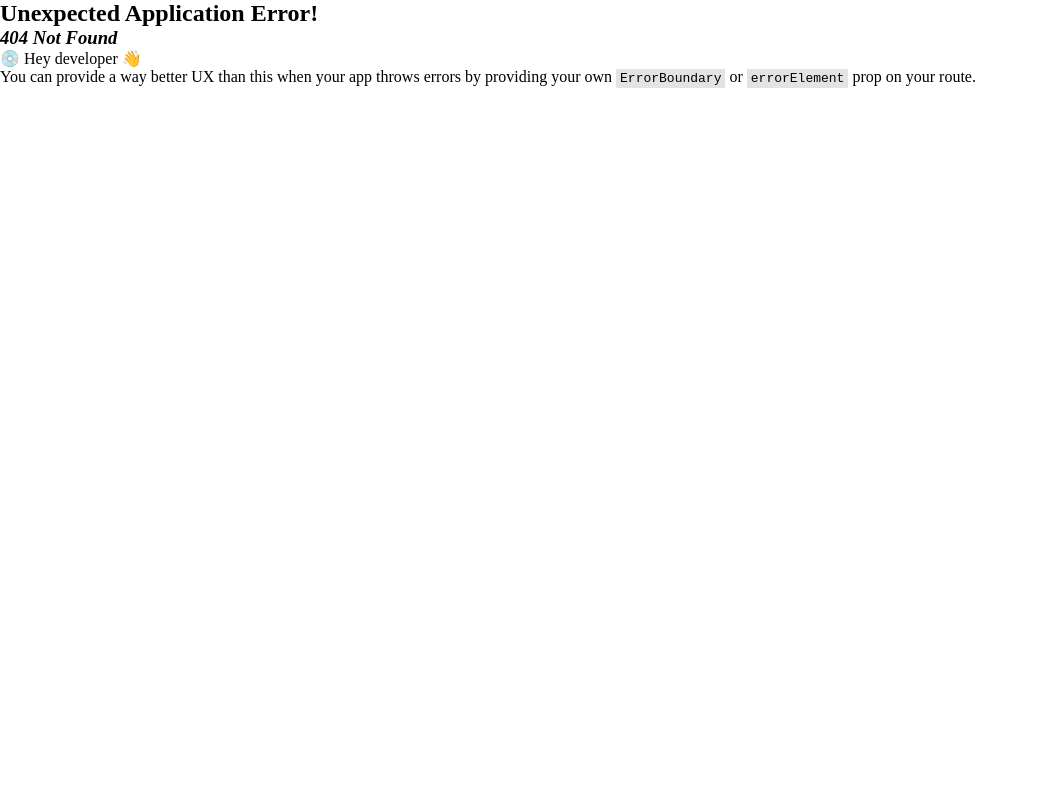
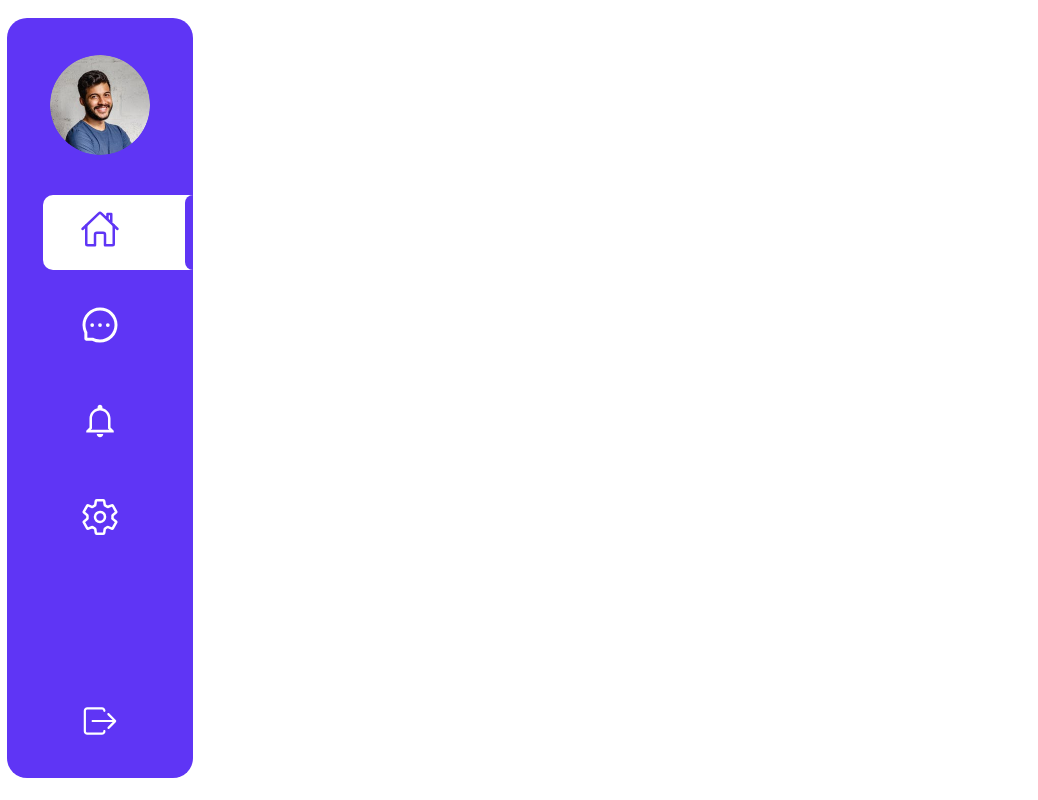
Before and after one commit to sajibkhandev/SkyNet_chattingApp, a React (Vite) app: page /pages in a window 1280 px wide. Before the commit this address had no page. Shown: the whole page, without its empty margins (0-1038 px from the left). Built offline with nearby package versions, Linux system fonts and the light colour scheme.

Commit message:
sideber done

```diff
--- a/src/App.jsx
+++ b/src/App.jsx
@@ -12,6 +12,10 @@ import {
   RouterProvider
 } from "react-router-dom";
 import HomePage from './pages/HomePage';
+import RootLayouts from './components/RootLayouts';
+import Message from './pages/Message';
+import Notification from './pages/Notification';
+import Settiing from './pages/Settiing';
 
 const router = createBrowserRouter(
   createRoutesFromElements(
@@ -25,8 +29,24 @@ const router = createBrowserRouter(
       element={<Login />}>
     </Route>
     <Route
-      path="/home"
-      element={<HomePage />}>
+      path="/pages"
+      element={<RootLayouts />}>
+        <Route
+        path="home"
+        element={<HomePage />}>
+        </Route>
+        <Route
+        path="message"
+        element={<Message />}>
+        </Route>
+        <Route
+        path="notification"
+        element={<Notification />}>
+        </Route>
+        <Route
+        path="setting"
+        element={<Settiing />}>
+        </Route>
     </Route>
    </>
   )
--- /dev/null
+++ b/src/components/RootLayouts.jsx
@@ -0,0 +1,22 @@
+import React from 'react'
+import { Outlet } from 'react-router-dom'
+import Grid from '@mui/material/Grid';
+import Sideber from './Sideber';
+
+const RootLayouts = () => {
+  return (
+    <>
+      <Grid container spacing={2}>
+        <Grid item xs={2}>
+          <Sideber/>
+        </Grid>
+        <Grid item xs={10}>
+          <Outlet/>
+        </Grid>
+
+      </Grid>
+    </>
+  )
+}
+
+export default RootLayouts
--- /dev/null
+++ b/src/components/Sideber.jsx
@@ -0,0 +1,59 @@
+import React, { useEffect } from 'react'
+import profile from '../assets/profile.png'
+import { IoHomeOutline } from "react-icons/io5";
+import { AiOutlineMessage } from "react-icons/ai";
+import { IoMdNotificationsOutline } from "react-icons/io";
+import { IoSettingsOutline } from "react-icons/io5";
+import { IoIosLogOut } from "react-icons/io";
+
+import { getAuth, signOut } from "firebase/auth";
+import { Link, useNavigate } from 'react-router-dom';
+import { useDispatch, useSelector } from 'react-redux';
+import { loginData } from '../slices/userSlice';
+
+const Sideber = () => {
+    const auth = getAuth();
+    let navigate=useNavigate()
+    let dispatch=useDispatch()
+    let data=useSelector((state)=>(state.sajib.value))
+
+    let handleLogOut=()=>{
+        signOut(auth).then(() => {
+          navigate('/login')
+          dispatch(loginData(null))
+          localStorage.removeItem("user")
+          // Sign-out successful.
+        })
+      }
+    //   useEffect(()=>{
+    //     if(data==null){
+    //       navigate("/login")
+    //     }
+    //   },[])
+
+  return (
+    <div className='sideber'>
+        <div>
+        <img src={profile} alt="" className='mainProfile'/>
+        <div className='sideIcon'>
+            <Link to='/pages/home' className='active'>
+            <IoHomeOutline  className='commonIcon'/>
+            </Link>
+            <Link to='/pages/message'>
+            <AiOutlineMessage  className='commonIcon'/>
+            </Link>
+            <Link to='/pages/notification'>
+            <IoMdNotificationsOutline  className='commonIcon'/>
+            </Link>
+            <Link to='/pages/setting'>
+            <IoSettingsOutline  className='commonIcon'/>
+            </Link>
+        </div>
+        </div>
+        <IoIosLogOut onClick={handleLogOut}  className='logoutIcon'/>
+
+    </div>
+  )
+}
+
+export default Sideber
--- a/src/index.css
+++ b/src/index.css
@@ -160,7 +160,38 @@ Login Page start
 
 
 }
+.forgetPassword{
+    margin-left: 86px;
+    margin-bottom: 20px;
+    font-family: 'Nunito', sans-serif;
+    font-size: 18px;
+    font-weight: 400;
+    color: #11175D;
+    cursor: pointer;
+}
+.recoverpassword{
+    width: 200px;
+    padding: 12px 20px !important;
+    margin: 0px auto !important;
+    cursor: pointer !important;
+    display: flex !important;
+}
+.recover{
+    margin: 0px auto !important;
+    display: flex !important;
+    justify-content: center !important;
+    font-size: 30px !important;
+    font-weight: 500 !important;
+    color: #11175D !important;
 
+}
+.recoverinput{
+    margin: 0px auto !important;
+    display: flex !important;
+    margin-top: 30px !important;
+
+
+}
 /* ====================
 Login Page end
 ============ =========*/
@@ -169,10 +200,71 @@ Login Page end
 Home Page start
 ============ =========*/
 
-.homebox1{
+
+.sideber{
     background: #5F35F5;
-    height: 100vh;
+    height: 95vh;
+    border-radius: 20px;
+    width: 186px;
+    margin: 18px auto;
+    display: flex;
+    justify-content: space-around;
+    align-items: center;
+    flex-direction: column;
+    row-gap: 80px;
 
+}
+.mainProfile{
+    width: 100px;
+    height: 100px;
+    border-radius: 50%;
+}
+.sideIcon{
+    display: flex;
+    justify-content: center;
+    align-items: center;
+    flex-direction: column;
+    row-gap: 46px;
+    font-size: 40px;
+    margin-top: 50px;
+}
+.commonIcon{
+    color: white;
+}
+.logoutIcon{
+    font-size: 40px;
+    color:white ;
+
+}
+.active{
+    position: relative;
+    z-index: 1;
+}
+.active .commonIcon{
+    color: #5F35F5;
+}
+.active:after {
+    width: 150px;
+    height: 75px;
+    background: white;
+    position: absolute;
+    top: -14px;
+    left: -37px;
+    content: "";
+    border-top-left-radius: 10px;
+    border-bottom-left-radius: 10px;
+    z-index: -1;
+}
+.active:before {
+    width: 8px;
+    height: 75px;
+    background: #5F35F5;
+    position: absolute;
+    top: -14px;
+    left: 105px;
+    content: "";
+    border-top-left-radius: 10px;
+    border-bottom-left-radius: 10px;
 }
 /* ====================
 Home Page end
--- a/src/pages/HomePage.jsx
+++ b/src/pages/HomePage.jsx
@@ -1,38 +1,12 @@
 import React, { useEffect } from 'react'
-import Grid from '@mui/material/Grid';
+
 import Button from '@mui/material/Button';
-import { getAuth, signOut } from "firebase/auth";
-import { useNavigate } from 'react-router-dom';
-import { useDispatch, useSelector } from 'react-redux';
-import { allUser } from '../slices/userSlice';
 
 const HomePage = () => {
-  let dispatch=useDispatch()
-  let navigate=useNavigate()
-  let activeUser=useSelector((state)=>state.user.value)
- console.log(activeUser);
-  const auth = getAuth();
-  let handleLogOut=()=>{
-    signOut(auth).then(() => {
-      navigate('/login')
-      dispatch(allUser(null))
-      localStorage.removeItem("user")
 
-
-
-    }).catch((error) => {
-      console.log(error);
-    });
-  }
-  useEffect(()=>{
-    if(activeUser==null){
-      navigate('/login')
-    }
-
-  },[])
   return (
     <>
-      <Button onClick={handleLogOut} variant="contained">Log Out</Button>
+      <Button  variant="contained">Log Out</Button>
     </>
   )
 }
--- a/src/pages/Login.jsx
+++ b/src/pages/Login.jsx
@@ -7,15 +7,19 @@ import Grid from '@mui/material/Grid';
 import TextField from '@mui/material/TextField';
 import { alpha, styled } from '@mui/material/styles';
 import Button from '@mui/material/Button';
+import Box from '@mui/material/Box';
+import Typography from '@mui/material/Typography';
+import Modal from '@mui/material/Modal';
 ;
 import { Link, useNavigate } from 'react-router-dom';
 
-import Alert from '@mui/material/Alert'
+
 import {toast } from 'react-toastify';
 import { Dna } from 'react-loader-spinner'
-import { getAuth, signInWithEmailAndPassword,signInWithPopup, GoogleAuthProvider } from "firebase/auth";
+import { getAuth, signInWithEmailAndPassword,signInWithPopup, GoogleAuthProvider,sendPasswordResetEmail  } from "firebase/auth";
 import { useDispatch, useSelector } from 'react-redux';
-import { allUser } from '../slices/userSlice';
+import { loginData } from '../slices/userSlice';
+
 
 const MyInput = styled(TextField) ({
     width: '70%',
@@ -33,24 +37,45 @@ const MyInput = styled(TextField) ({
     textTransform:"capitalize"
 
   });
+  const style = {
+    position: 'absolute',
+    top: '50%',
+    left: '50%',
+    transform: 'translate(-50%, -50%)',
+    width: 400,
+    bgcolor: 'background.paper',
+    border: '2px solid #000',
+    boxShadow: 24,
+    p: 4,
+  };
 
 
 const Login = () => {
+  const auth = getAuth();
   let dispatch=useDispatch()
-  const auth = getAuth();
-  let activeUser=useSelector((state)=>(state.user.value))
-  console.log(activeUser);
+  let data=useSelector((state)=>(state.sajib.value))
+
 
 
   let navigate =useNavigate()
 
 
   let [loader,setLoader]=useState(false)
+  let [loader2,setLoader2]=useState(false)
 
   let [email,setEmail]=useState("")
   let [password,setPasswrd]=useState("")
   let [emailError,setEmailError]=useState("")
   let [passwordError,setPasswrdError]=useState("")
+  let [recoverEmail,setRecoverEmail]=useState("")
+  let [condition,setCondition]=useState(false)
+
+  const [open, setOpen] = useState(false);
+  const handleOpen = () => {
+    setOpen(true)
+    setCondition(true)
+  };
+  const handleClose = () => setOpen(false);
 
   let pattern=/^[a-zA-Z0-9.!#$%&'*+/=?^_`{|}~-]+@[a-zA-Z0-9-]+(?:\.[a-zA-Z0-9-]+)*$/
    let lowerChar=/^(?=.*[a-z])/
@@ -81,9 +106,10 @@ const Login = () => {
       setPasswrdError("")
       setLoader(true)
       signInWithEmailAndPassword(auth, email, password).then((userCredential) => {
-        console.log(userCredential);
-        dispatch(allUser(userCredential.user))
+        // console.log(userCredential);
+        dispatch(loginData(userCredential.user))
         localStorage.setItem("user",JSON.stringify(userCredential.user))
+
         if(userCredential.user.emailVerified){
           setEmail("")
         setPasswrd("")
@@ -110,21 +136,43 @@ const Login = () => {
     const provider = new GoogleAuthProvider();
     signInWithPopup(auth, provider).then((result) => {
       navigate('/home')
+      dispatch(loginData(result.user))
+      localStorage.setItem("user",JSON.stringify(result.user))
+      console.log(result.user);
 
     }).catch((error) => {
-      // Handle Errors here.
       const errorCode = error.code;
       console.log(errorCode);
 
     });
 
    }
-   useEffect(()=>{
-    if(activeUser!=null){
-      navigate('/home')
-    }
+  //  useEffect(()=>{
+  //   if(data!=null){
+  //     navigate('/home')
+  //   }
 
-   },[])
+  //  },[])
+
+   let handleSend=()=>{
+
+    setLoader2(true)
+    sendPasswordResetEmail(auth,recoverEmail)
+  .then(() => {
+    setLoader2(false)
+    setCondition(false)
+    // Password reset email sent!
+    // ..
+  })
+  .catch((error) => {
+    const errorCode = error.code;
+    console.log(errorCode);
+    setLoader2(false)
+    setCondition(false)
+
+  });
+
+   }
   return (
     <Grid container >
     <Grid item xs={6}>
@@ -145,6 +193,50 @@ const Login = () => {
 
             {passwordError&&<div className='error-box'><p>{passwordError}</p></div>}
             </div>
+            {/* Desigin */}
+            <h3 onClick={handleOpen} className='forgetPassword'>Forget Your Password?</h3>
+            {condition&&<Modal
+                     open={open}
+                     onClose={handleClose}
+                     aria-labelledby="modal-modal-title"
+                     aria-describedby="modal-modal-description"
+                   >
+                     <Box sx={style}>
+                       <Typography className='recover' id="modal-modal-title" variant="h6" component="h2">
+                       Recover Your Password
+                       </Typography>
+                       <Typography id="modal-modal-description" sx={{ mt: 2 }}>
+                       <div className='inputOne'>
+                       <MyInput onChange={(e)=>setRecoverEmail(e.target.value)} className='recoverinput'  id="outlined-basic" label="Enter Your Email " variant="outlined" />
+                       </div>
+                       {loader2?
+                       <button className='buttonForLoder'>
+                       <Dna
+                           visible={true}
+                           height="50"
+                           width="80"
+                           ariaLabel="dna-loading"
+                           wrapperStyle={{padding:'px 0px',
+                           color:'red',
+                           width:'50%',
+                           borderRadius:"86px",
+                           background:"wheat",
+                           position:"absolute",
+                           bottom:"25px",
+                           left:"110px",
+                           textTransform:"capitalize"}}
+                           wrapperClass="dna-wrapper"
+                          />
+                       </button>
+                       :
+                       <Button onClick={handleSend}  className='recoverpassword' variant="contained">Send</Button>
+                       }
+
+                       </Typography>
+                     </Box>
+             </Modal>}
+
+            {/* Desigin */}
             {loader?
              <button className='buttonForLoder'>
              <Dna
@@ -167,6 +259,7 @@ const Login = () => {
             :
             <MyButton onClick={handleSignIn} variant="contained">Login</MyButton>
             }
+
             <p className='paraTwo'>Don’t have an account ? <Link to='/' className='unlink'><span> Sign up</span></Link></p>
           </div>
     </Grid>
--- /dev/null
+++ b/src/pages/Message.jsx
@@ -0,0 +1,9 @@
+import React from 'react'
+
+const Message = () => {
+  return (
+    <div>Message</div>
+  )
+}
+
+export default Message
--- /dev/null
+++ b/src/pages/Notification.jsx
@@ -0,0 +1,9 @@
+import React from 'react'
+
+const Notification = () => {
+  return (
+    <div>Notification</div>
+  )
+}
+
+export default Notification
--- a/src/pages/Registration.jsx
+++ b/src/pages/Registration.jsx
@@ -1,4 +1,4 @@
-import { useState } from 'react';
+import { useEffect, useState } from 'react';
 
 
 import registrationImg from '../assets/registrationImg.png'
@@ -13,6 +13,9 @@ import {BiSolidErrorCircle} from 'react-icons/bi'
 import { getAuth, createUserWithEmailAndPassword,sendEmailVerification,signInWithPopup, GoogleAuthProvider } from "firebase/auth";
 import { Dna } from 'react-loader-spinner'
 import {FcGoogle} from 'react-icons/fc'
+import { useDispatch, useSelector } from 'react-redux';
+import { loginData } from '../slices/userSlice';
+
 
 
 
@@ -35,6 +38,10 @@ const MyInput = styled(TextField) ({
   });
 const Registration = () => {
   const auth = getAuth();
+  let dispatch=useDispatch()
+  let data=useSelector((state)=>(state.sajib.value))
+
+
 
   let navigate =useNavigate()
 
@@ -89,8 +96,6 @@ const Registration = () => {
       setEmailError("")
       setLoader(true)
       createUserWithEmailAndPassword(auth, email, password).then((userCredential) => {
-       console.log(userCredential.user);
-
 
        sendEmailVerification(auth.currentUser)
        .then(() => {
@@ -118,7 +123,11 @@ const Registration = () => {
     const provider = new GoogleAuthProvider();
     signInWithPopup(auth, provider).then((result) => {
       navigate("/home")
-      console.log(result);
+      dispatch(loginData(result.user))
+      localStorage.setItem("user",JSON.stringify(result.user))
+
+      console.log(result.user);
+      di
 
     }).catch((error) => {
       const errorCode = error.code;
@@ -127,9 +136,12 @@ const Registration = () => {
     });
 
    }
+  //  useEffect(()=>{
+  //  if(data!=null){
+  //   navigate("/home")
+  //  }
 
-
-
+  //  },[])
   return (
         <Grid container >
         <Grid item xs={6}>
--- /dev/null
+++ b/src/pages/Settiing.jsx
@@ -0,0 +1,9 @@
+import React from 'react'
+
+const Settiing = () => {
+  return (
+    <div>Settiing</div>
+  )
+}
+
+export default Settiing
--- a/src/slices/userSlice.js
+++ b/src/slices/userSlice.js
@@ -1,18 +1,17 @@
 import { createSlice } from '@reduxjs/toolkit'
 
 export const userSlice = createSlice({
-  name: 'user',
+  name: 'users',
   initialState: {
-    value: localStorage.getItem("user")? JSON.parse(localStorage.getItem("user")):null,
+    value: localStorage.getItem("user") ? JSON.parse(localStorage.getItem("user")):null,
   },
   reducers: {
-    allUser: (state,action) => {
-        state.value=action.payload
+    loginData: (state,action) => {
+      state.value=action.payload
 
-    }
+    },
   },
 })
-
-export const {allUser} = userSlice.actions
+export const { loginData } = userSlice.actions
 
 export default userSlice.reducer
--- a/src/store.js
+++ b/src/store.js
@@ -3,6 +3,7 @@ import userSlice from './slices/userSlice'
 
 export default configureStore({
   reducer: {
-    user:userSlice,
+    sajib:userSlice
+
   },
 })
```
Also changed, not shown: src/assets/profile.png (added).
